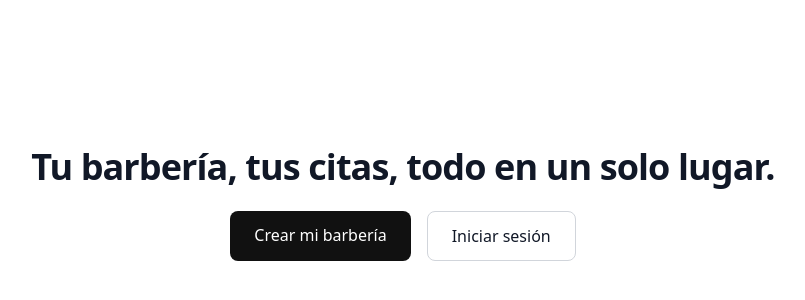
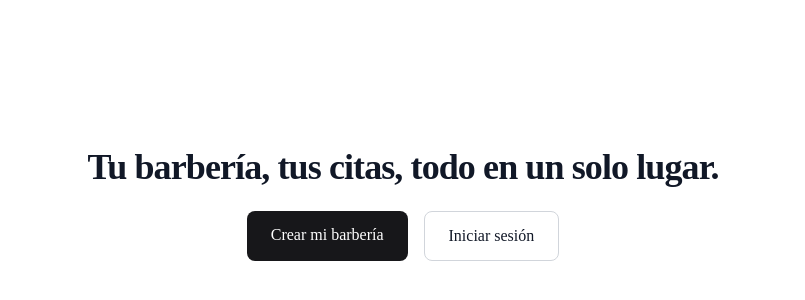
Before and after one commit to antonioarancenavio-lang/barberia-, a Next.js app: page / in a window 1280 px wide. Shown: the part 196-496 px from the top of the page, without its empty margins (237-1042 px from the left). Built offline with nearby package versions, Linux system fonts and the light colour scheme.

Commit message:
Add files via upload

```diff
--- a/tailwind.config.ts
+++ b/tailwind.config.ts
@@ -9,10 +9,28 @@ const config: Config = {
   theme: {
     extend: {
       colors: {
+        bg: '#FAF9F6',
+        surface: '#FFFFFF',
+        ink: '#17171A',
+        warm: {
+          100: '#F1EEE8',
+          300: '#D9D4C8',
+          500: '#A39C8C',
+          700: '#5C564A',
+        },
+        accent: {
+          DEFAULT: '#B5502A',
+          dark: '#8F3F20',
+        },
+        // Alias por compatibilidad con paginas ya construidas (auth, dashboard).
         brand: {
-          DEFAULT: '#111111',
-          light: '#2a2a2a',
+          DEFAULT: '#17171A',
+          light: '#3A3A38',
         },
+      },
+      fontFamily: {
+        display: ['var(--font-fraunces)', 'ui-serif', 'serif'],
+        sans: ['var(--font-inter)', 'ui-sans-serif', 'system-ui', 'sans-serif'],
       },
     },
   },
```
